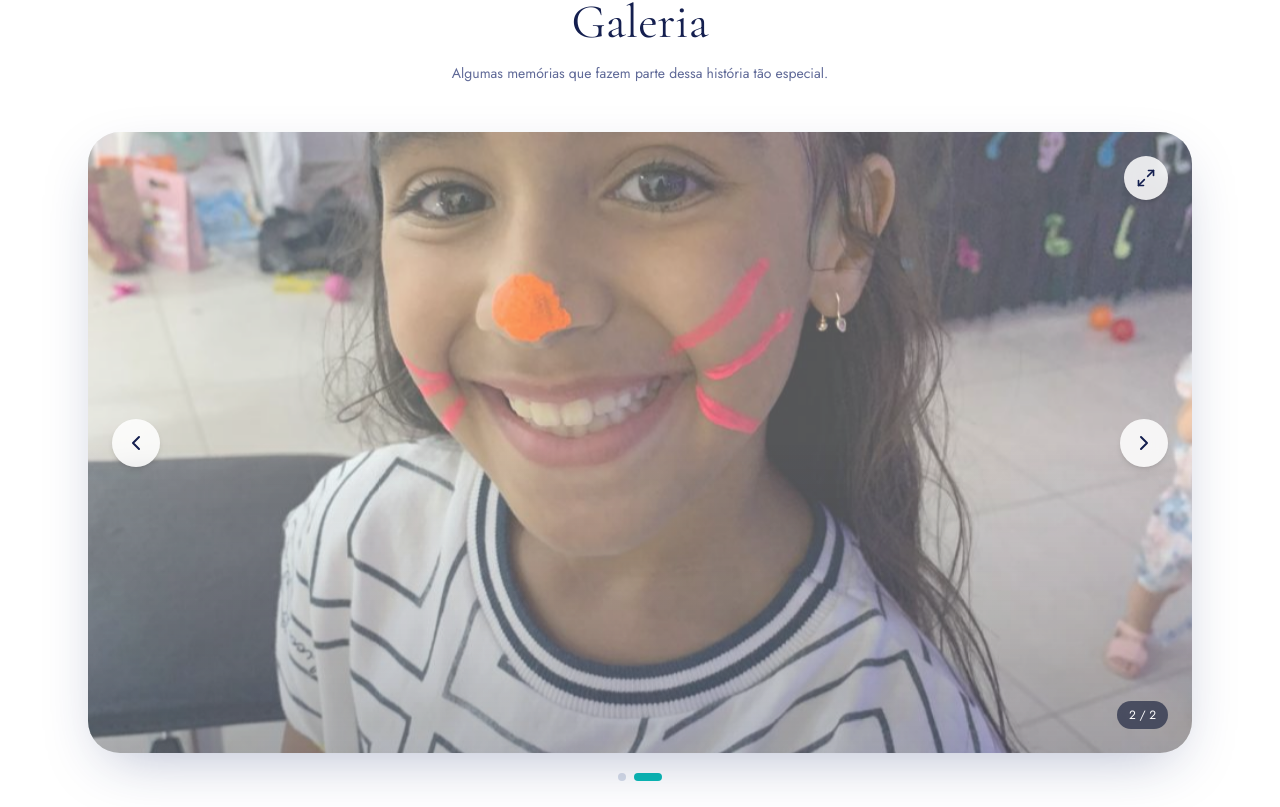
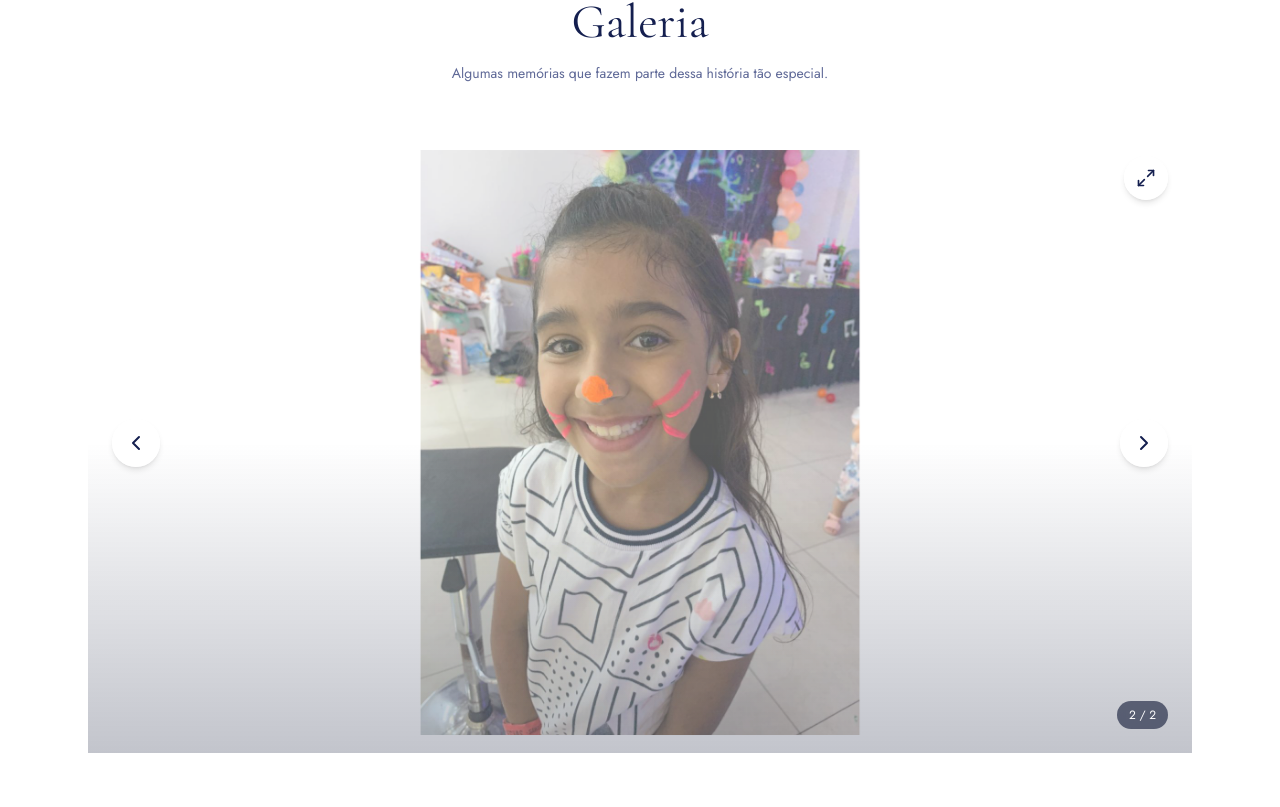
Before and after one commit to danielleazarias/anajulia15, a Next.js app in the folder aj15/: page / in a window 1280 px wide. Shown: the part 8190-8997 px from the top of the page. Built offline with nearby package versions, Linux system fonts and the light colour scheme.

Commit message:
Ajustes Gallery.tsx

```diff
--- a/aj15/components/Gallery.tsx
+++ b/aj15/components/Gallery.tsx
@@ -112,7 +112,7 @@
           onMouseEnter={() => setIsPaused(true)}
           onMouseLeave={() => setIsPaused(false)}
         >
-          <div className="relative mx-auto overflow-hidden rounded-[2rem] bg-silver-100 shadow-soft">
+          <div className="relative h-[520px] sm:h-[620px] lg:h-[680px]">
             <div className="relative aspect-[4/5] sm:aspect-[16/10] lg:aspect-[16/9]">
 
               <AnimatePresence mode="wait">
@@ -136,7 +136,7 @@
                     alt={currentImage.alt}
                     fill
                     priority={currentIndex === 0}
-                    className="object-cover"
+                    className="object-contain p-3 sm:p-5"
                     sizes="(max-width: 768px) 100vw, 1100px"
                   />
                 </motion.div>
```
